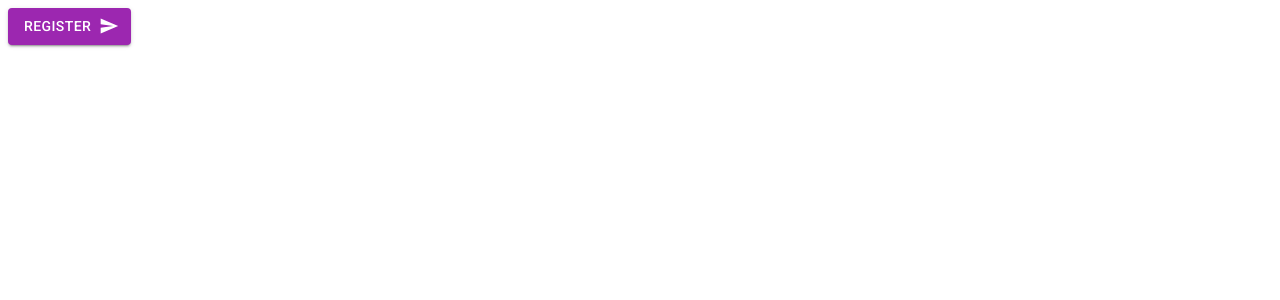
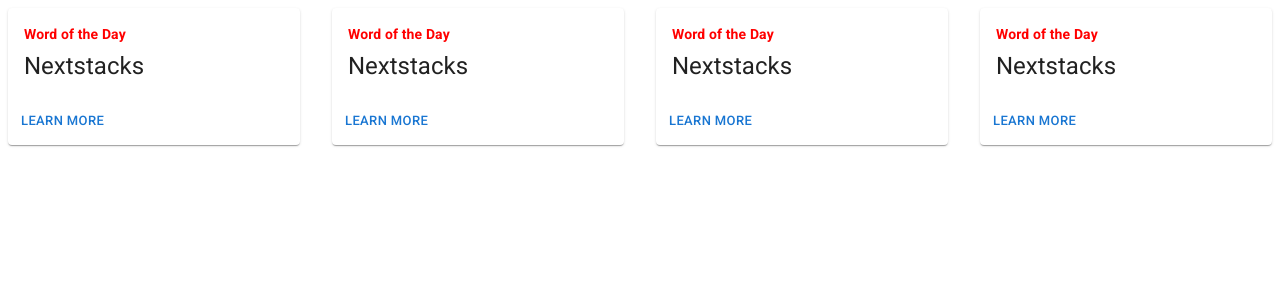
Before and after one commit to suprava16/react-session-16, a React (Create React App) app: page / in a window 1280 px wide. Shown: the top 300 px of the page. Built offline with nearby package versions, Linux system fonts and the light colour scheme.

Commit message:
mui code

```diff
--- a/src/Components/MUI/Design.js
+++ b/src/Components/MUI/Design.js
@@ -1,10 +1,89 @@
 import React from 'react'
-import Button from "@mui/material/Button"
+import { Button, Grid, Card, CardContent, Typography, CardActions } from "@mui/material"
 import SendIcon from '@mui/icons-material/Send';
 function Design() {
   return (
     <div>
-      <Button variant='contained' color='secondary' endIcon={<SendIcon/>}>Register</Button>
+      {/* <Button variant='contained' color='secondary' endIcon={<SendIcon/>}>Register</Button> */}
+      {/* <Grid container style={{border:"3px solid red"}}>
+      <Grid item xs={12} md={6} lg={4} style={{border:"3px solid green"}}>
+        col-1
+      </Grid>
+      <Grid item xs={12} md={6} lg={4} style={{border:"3px solid green"}}>
+        col-2
+      </Grid>
+      <Grid item xs={12} md={6} lg={4} style={{border:"3px solid green"}}>
+        col-3
+      </Grid>
+    </Grid> */}
+
+
+      <Grid container spacing={4}>
+        <Grid item xs={12} md={6} lg={3}>
+          <Card>
+            <CardContent>
+              <Typography sx={{ fontSize: 14 }} color="red" fontWeight={600} gutterBottom>
+                Word of the Day
+              </Typography>
+              <Typography variant="h5" component="h1">
+                Nextstacks
+              </Typography>
+            </CardContent>
+            <CardActions>
+              <Button size="small">Learn More</Button>
+            </CardActions>
+          </Card>
+        </Grid>
+
+        <Grid item xs={12} md={6} lg={3}>
+          <Card>
+            <CardContent>
+              <Typography sx={{ fontSize: 14 }} color="red" fontWeight={600} gutterBottom>
+                Word of the Day
+              </Typography>
+              <Typography variant="h5" component="h1">
+                Nextstacks
+              </Typography>
+            </CardContent>
+            <CardActions>
+              <Button size="small">Learn More</Button>
+            </CardActions>
+          </Card>
+        </Grid>
+
+        <Grid item xs={12} md={6} lg={3}>
+          <Card>
+            <CardContent>
+              <Typography sx={{ fontSize: 14 }} color="red" fontWeight={600} gutterBottom>
+                Word of the Day
+              </Typography>
+              <Typography variant="h5" component="h1">
+                Nextstacks
+              </Typography>
+            </CardContent>
+            <CardActions>
+              <Button size="small">Learn More</Button>
+            </CardActions>
+          </Card>
+        </Grid>
+
+        <Grid item xs={12} md={6} lg={3}>
+          <Card>
+            <CardContent>
+              <Typography sx={{ fontSize: 14 }} color="red" fontWeight={600} gutterBottom>
+                Word of the Day
+              </Typography>
+              <Typography variant="h5" component="h1">
+                Nextstacks
+              </Typography>
+            </CardContent>
+            <CardActions>
+              <Button size="small">Learn More</Button>
+            </CardActions>
+          </Card>
+        </Grid>
+      </Grid>
+
     </div>
   )
 }
```
